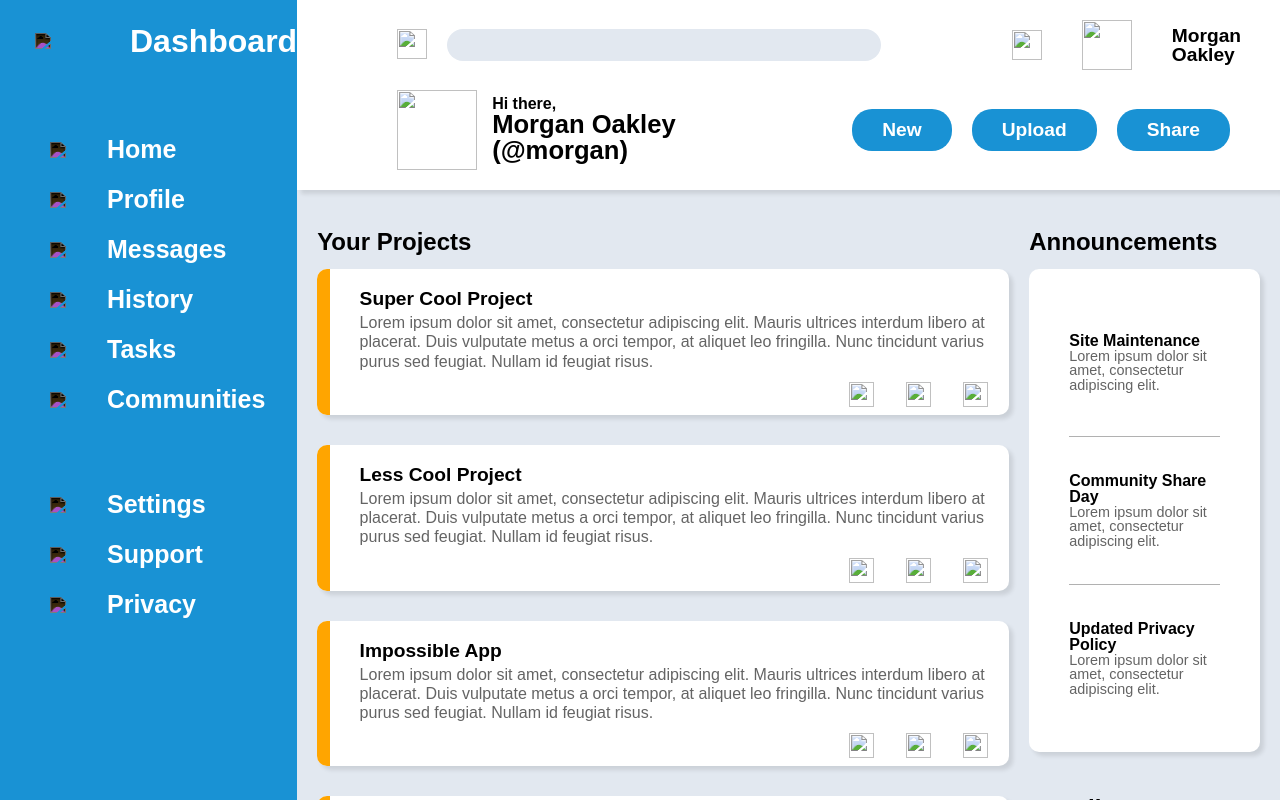
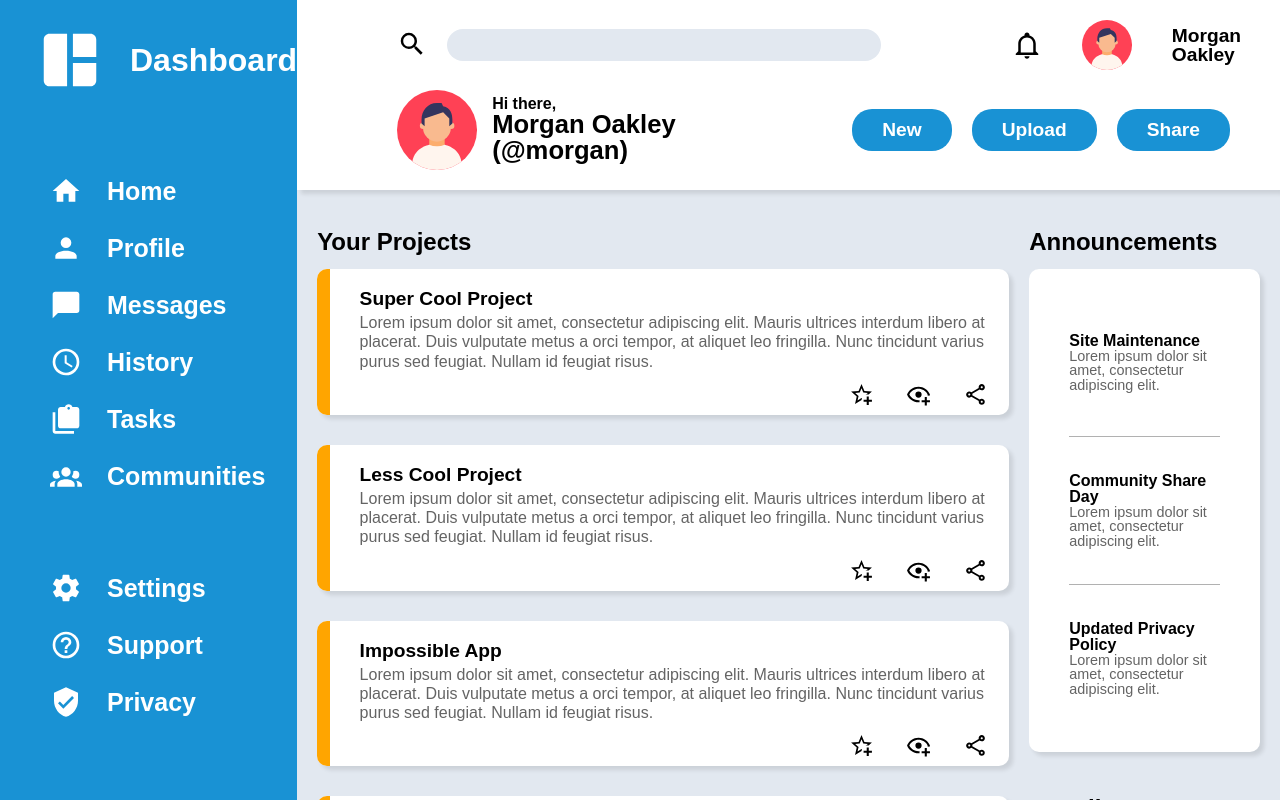
Before and after one commit to TylerMommsen/Admin-Dashboard, a plain HTML site: page index.html in a window 1280 px wide. Drawn offline with Linux system fonts and the light colour scheme; the site is published under a folder, as on GitHub Pages, so addresses that start at the root find nothing.

Commit message:
Fixed some html img src text.

```diff
--- a/index.html
+++ b/index.html
@@ -11,19 +11,19 @@
         <div class="header">
             <div class="search-section">
                 <div class="search-bar">
-                    <img src="/images/magnify.svg" class="header-icon" id="search-icon">
+                    <img src="images/magnify.svg" class="header-icon" id="search-icon">
                     <input type="text" id="bar">
                 </div>
 
                 <div class="user-info">
-                    <img src="/images/bell-outline.svg" class="header-icon">
-                    <img src="/images/profile-picture.svg" id="mini-profile-picture">
+                    <img src="images/bell-outline.svg" class="header-icon">
+                    <img src="images/profile-picture.svg" id="mini-profile-picture">
                     <h2 id="user-name">Morgan Oakley</h2>
                 </div>
             </div>
             <div class="main-profile-display">
                 <div class="profile-display-name">
-                    <img src="/images/profile-picture.svg" id="large-profile-picture">
+                    <img src="images/profile-picture.svg" id="large-profile-picture">
                     <div class="greeting">
                         <p>Hi there,</p>
                         <h1 id="name">Morgan Oakley (@morgan)</h1>
@@ -40,33 +40,33 @@
 
         <div class="nav">
             <div class="dashboard">
-                <img src="/images/collage.svg" class="nav-icon" id="dashboard-icon">
+                <img src="images/collage.svg" class="nav-icon" id="dashboard-icon">
                 <h1>Dashboard</h1>
             </div>
             <div class="nav-main-content">
                 <ul class="nav-list">
                     <div class="home">
-                        <img src="/images/home.svg" class="nav-icon">
+                        <img src="images/home.svg" class="nav-icon">
                         <li><a href="#">Home</a></li>
                     </div>
                     <div class="profile">
-                        <img src="/images/account.svg" class="nav-icon">
+                        <img src="images/account.svg" class="nav-icon">
                         <li><a href="#">Profile</a></li>
                     </div>
                     <div class="messages">
-                        <img src="/images/message.svg" class="nav-icon">
+                        <img src="images/message.svg" class="nav-icon">
                         <li><a href="#">Messages</a></li>
                     </div>
                     <div class="history">
-                        <img src="/images/clock-outline.svg" class="nav-icon">
+                        <img src="images/clock-outline.svg" class="nav-icon">
                         <li><a href="#">History</a></li>
                     </div>
                     <div class="tasks">
-                        <img src="/images/clipboard-multiple.svg" class="nav-icon">
+                        <img src="images/clipboard-multiple.svg" class="nav-icon">
                         <li><a href="#">Tasks</a></li>
                     </div>
                     <div class="communities">
-                        <img src="/images/account-group.svg" class="nav-icon">
+                        <img src="images/account-group.svg" class="nav-icon">
                         <li><a href="#">Communities</a></li>
                     </div>
                 </ul>
@@ -74,15 +74,15 @@
             <div class="nav-settings-section">
                 <ul class="nav-list">
                     <div class="settings">
-                        <img src="/images/cog.svg" class="nav-icon">
+                        <img src="images/cog.svg" class="nav-icon">
                         <li><a href="#">Settings</a></li>
                     </div>
                     <div class="support">
-                        <img src="/images/help-circle-outline.svg" class="nav-icon">
+                        <img src="images/help-circle-outline.svg" class="nav-icon">
                         <li><a href="#">Support</a></li>
                     </div>
                     <div class="privacy">
-                        <img src="/images/shield-check.svg" class="nav-icon">
+                        <img src="images/shield-check.svg" class="nav-icon">
                         <li><a href="#">Privacy</a></li>
                     </div>
                 </ul>
@@ -107,13 +107,13 @@
 
                         <div class="project-card-buttons">
                             <button id="star">
-                                <img src="/images/star-plus-outline.svg" class="project-card-icon">
+                                <img src="images/star-plus-outline.svg" class="project-card-icon">
                             </button>
                             <button id="view">
-                                <img src="/images/eye-plus-outline.svg" class="project-card-icon">
+                                <img src="images/eye-plus-outline.svg" class="project-card-icon">
                             </button>
                             <button id="share">
-                                <img src="/images/share-variant-outline.svg" class="project-card-icon">
+                                <img src="images/share-variant-outline.svg" class="project-card-icon">
                             </button>
                         </div>
                     </div>
@@ -131,13 +131,13 @@
 
                         <div class="project-card-buttons">
                             <button id="star">
-                                <img src="/images/star-plus-outline.svg" class="project-card-icon">
+                                <img src="images/star-plus-outline.svg" class="project-card-icon">
                             </button>
                             <button id="view">
-                                <img src="/images/eye-plus-outline.svg" class="project-card-icon">
+                                <img src="images/eye-plus-outline.svg" class="project-card-icon">
                             </button>
                             <button id="share">
-                                <img src="/images/share-variant-outline.svg" class="project-card-icon">
+                                <img src="images/share-variant-outline.svg" class="project-card-icon">
                             </button>
                         </div>
                     </div>
@@ -155,13 +155,13 @@
 
                         <div class="project-card-buttons">
                             <button id="star">
-                                <img src="/images/star-plus-outline.svg" class="project-card-icon">
+                                <img src="images/star-plus-outline.svg" class="project-card-icon">
                             </button>
                             <button id="view">
-                                <img src="/images/eye-plus-outline.svg" class="project-card-icon">
+                                <img src="images/eye-plus-outline.svg" class="project-card-icon">
                             </button>
                             <button id="share">
-                                <img src="/images/share-variant-outline.svg" class="project-card-icon">
+                                <img src="images/share-variant-outline.svg" class="project-card-icon">
                             </button>
                         </div>
                     </div>
@@ -179,13 +179,13 @@
 
                         <div class="project-card-buttons">
                             <button id="star">
-                                <img src="/images/star-plus-outline.svg" class="project-card-icon">
+                                <img src="images/star-plus-outline.svg" class="project-card-icon">
                             </button>
                             <button id="view">
-                                <img src="/images/eye-plus-outline.svg" class="project-card-icon">
+                                <img src="images/eye-plus-outline.svg" class="project-card-icon">
                             </button>
                             <button id="share">
-                                <img src="/images/share-variant-outline.svg" class="project-card-icon">
+                                <img src="images/share-variant-outline.svg" class="project-card-icon">
                             </button>
                         </div>
                     </div>
@@ -203,13 +203,13 @@
 
                         <div class="project-card-buttons">
                             <button id="star">
-                                <img src="/images/star-plus-outline.svg" class="project-card-icon">
+                                <img src="images/star-plus-outline.svg" class="project-card-icon">
                             </button>
                             <button id="view">
-                                <img src="/images/eye-plus-outline.svg" class="project-card-icon">
+                                <img src="images/eye-plus-outline.svg" class="project-card-icon">
                             </button>
                             <button id="share">
-                                <img src="/images/share-variant-outline.svg" class="project-card-icon">
+                                <img src="images/share-variant-outline.svg" class="project-card-icon">
                             </button>
                         </div>
                     </div>
@@ -227,13 +227,13 @@
 
                         <div class="project-card-buttons">
                             <button id="star">
-                                <img src="/images/star-plus-outline.svg" class="project-card-icon">
+                                <img src="images/star-plus-outline.svg" class="project-card-icon">
                             </button>
                             <button id="view">
-                                <img src="/images/eye-plus-outline.svg" class="project-card-icon">
+                                <img src="images/eye-plus-outline.svg" class="project-card-icon">
                             </button>
                             <button id="share">
-                                <img src="/images/share-variant-outline.svg" class="project-card-icon">
+                                <img src="images/share-variant-outline.svg" class="project-card-icon">
                             </button>
                         </div>
                     </div>
@@ -271,28 +271,28 @@
                 <h2 class="section-title" id="trending">Trending</h2>
                 <div class="trending-cards-container">
                     <div class="trending-card">
-                        <img src="/images/profile-picture2.svg" class="trending-icon-picture">
+                        <img src="images/profile-picture2.svg" class="trending-icon-picture">
                         <div class="trending-name-and-bio">
                             <p class="trending-card-name">@tegan</p>
                             <p class="trending-card-bio">World Peace Builder</p>
                         </div>
                     </div>
                     <div class="trending-card">
-                        <img src="/images/profile-picture.svg" class="trending-icon-picture">
+                        <img src="images/profile-picture.svg" class="trending-icon-picture">
                         <div class="trending-name-and-bio">
                             <p class="trending-card-name">@morgan</p>
                             <p class="trending-card-bio">Super Cool Project</p>
                         </div>
                     </div>
                     <div class="trending-card">
-                        <img src="/images/profile-picture3.svg" class="trending-icon-picture">
+                        <img src="images/profile-picture3.svg" class="trending-icon-picture">
                         <div class="trending-name-and-bio">
                             <p class="trending-card-name">@kendall</p>
                             <p class="trending-card-bio">Life Changing App</p>
                         </div>
                     </div>
                     <div class="trending-card">
-                        <img src="/images/profile-picture4.svg" class="trending-icon-picture">
+                        <img src="images/profile-picture4.svg" class="trending-icon-picture">
                         <div class="trending-name-and-bio">
                             <p class="trending-card-name">@alex</p>
                             <p class="trending-card-bio">No Traffic Maker</p>
```
